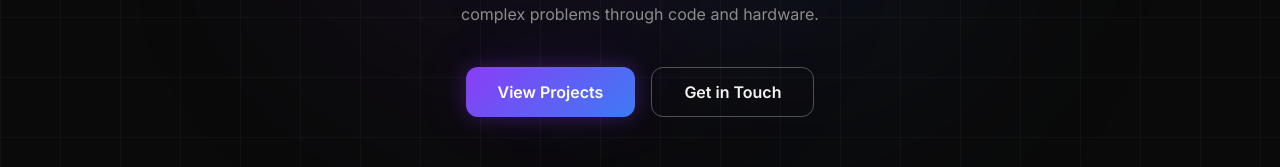
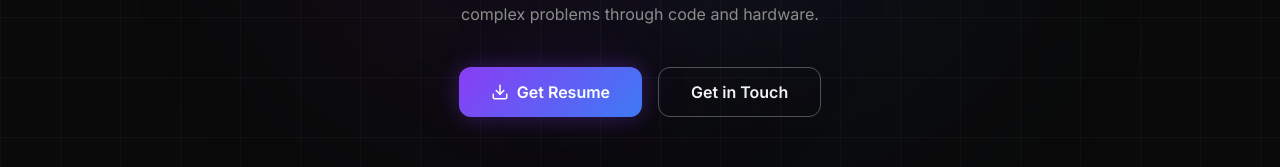
Before and after one commit to vijayakumar-14/My-Portfolio, a React (Vite) app: page / in a window 1280 px wide. Shown: the part 523-690 px from the top of the page. Built offline with nearby package versions, Linux system fonts and the light colour scheme; no server answers; the HTML template or start-up script is replaced by a standard one.

Commit message:
Changes
Co-authored-by: vijayakumar-14 <228874427+vijayakumar-14@users.noreply.github.com>

```diff
--- a/src/components/Hero.tsx
+++ b/src/components/Hero.tsx
@@ -76,12 +76,14 @@ const Hero = () => {
           transition={{ duration: 0.7, delay: 0.5 }}
           className="flex flex-wrap gap-4 justify-center"
         >
-          <button
-            onClick={() => scrollTo("projects")}
-            className="px-8 py-3 rounded-lg bg-gradient-neon text-primary-foreground font-semibold hover:opacity-90 transition-opacity glow-purple"
+          <a
+            href={resumeAsset.url}
+            download="Vijaya_Kumar_1st_Yr_Resume_1.pdf"
+            className="px-8 py-3 rounded-lg bg-gradient-neon text-primary-foreground font-semibold hover:opacity-90 transition-opacity glow-purple inline-flex items-center gap-2"
           >
-            View Projects
-          </button>
+            <Download size={18} />
+            Get Resume
+          </a>
           <button
             onClick={() => scrollTo("contact")}
             className="px-8 py-3 rounded-lg border border-foreground/30 text-foreground font-semibold hover:bg-foreground/5 transition-colors"
```
